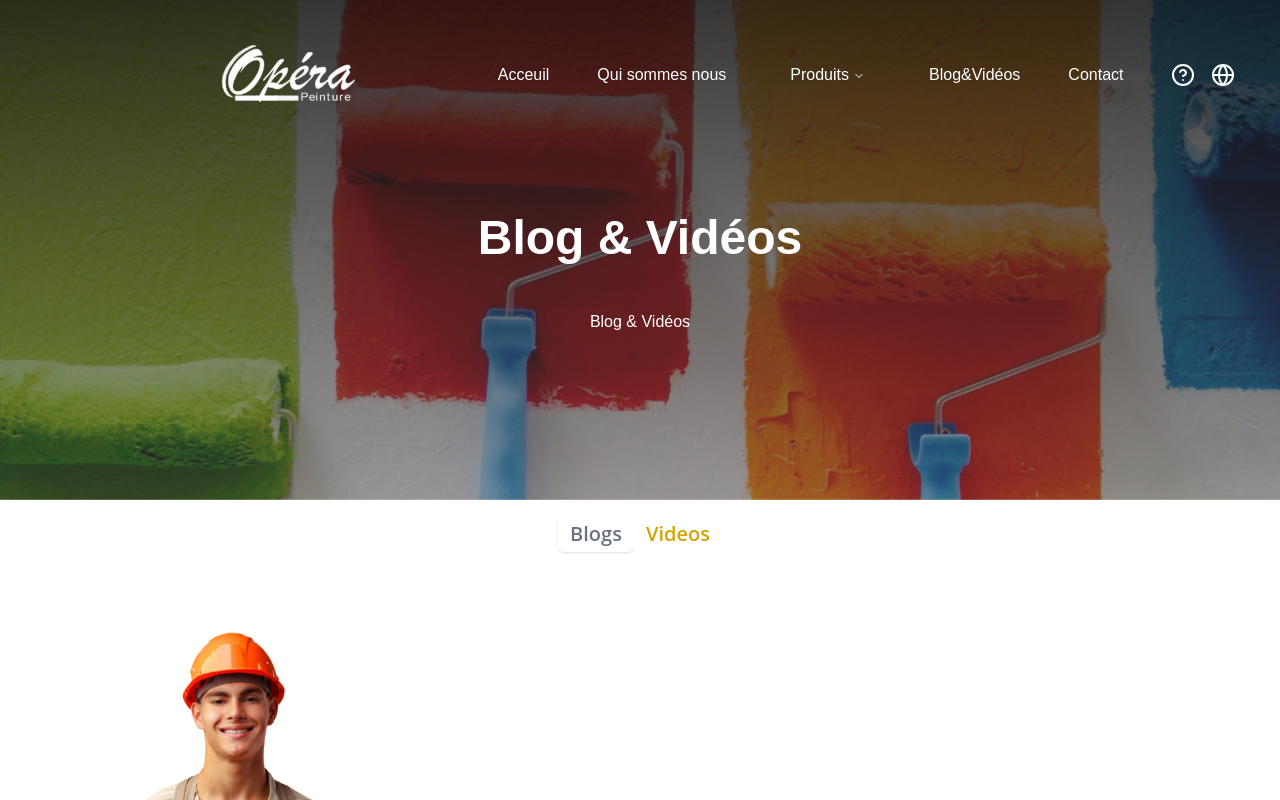
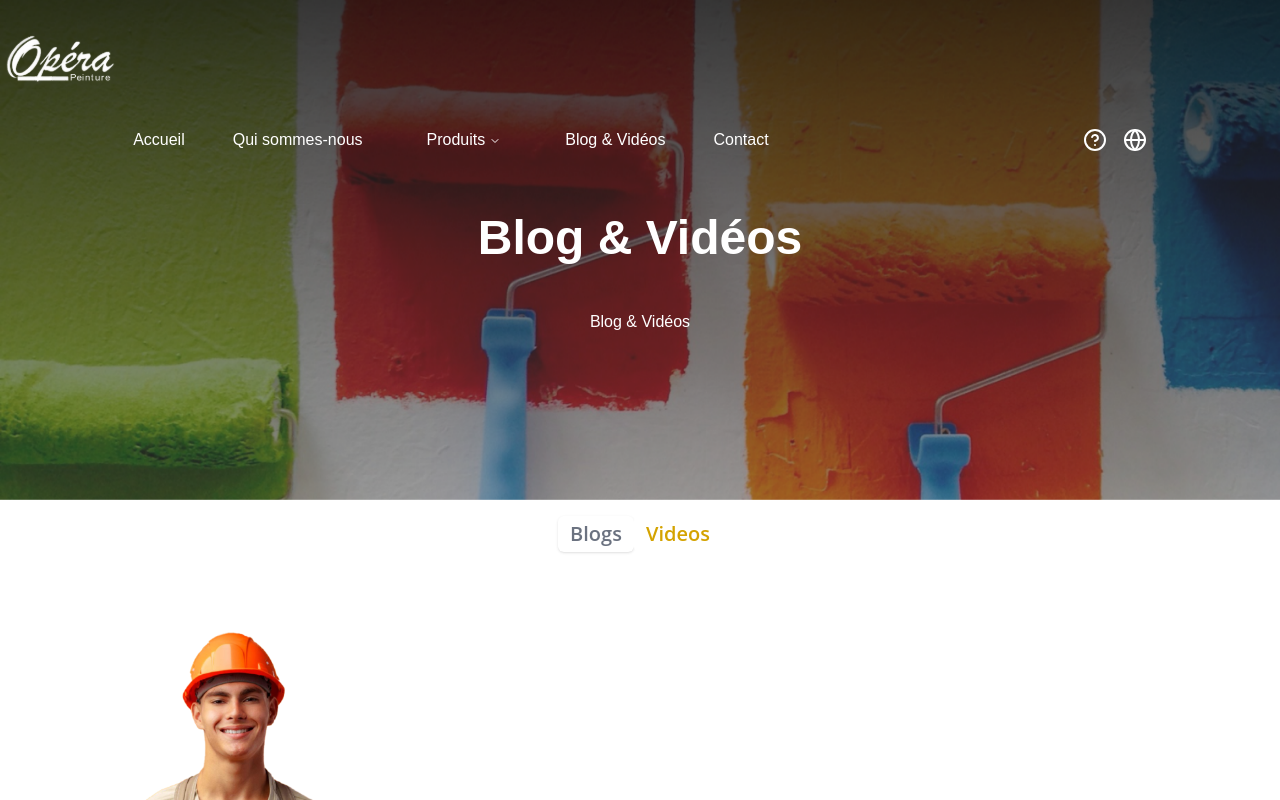
Before and after one commit to Artican-Agency/opera-website, a Next.js app: page /blogs in a window 1280 px wide. Shown: the top 800 px of the page. Built offline with nearby package versions, Linux system fonts and the light colour scheme.

Commit message:
Fixed navbar

```diff
--- a/components/Navbar.tsx
+++ b/components/Navbar.tsx
@@ -1,6 +1,6 @@
-import { CircleHelp, Globe, Menu, X } from 'lucide-react';
-import Image from 'next/image';
-import React, { useState } from 'react';
+import { CircleHelp, Globe, Menu, X } from "lucide-react";
+import Image from "next/image";
+import React, { useState } from "react";
 import {
   NavigationMenu,
   NavigationMenuContent,
@@ -8,9 +8,9 @@ import {
   NavigationMenuLink,
   NavigationMenuList,
   NavigationMenuTrigger,
-} from './ui/Navigation';
-import Link from 'next/link';
-import { Dialog, DialogClose, DialogContent, DialogTrigger } from './ui/dialog';
+} from "./ui/Navigation";
+import Link from "next/link";
+import { Dialog, DialogClose, DialogContent, DialogTrigger } from "./ui/dialog";
 
 export default function Navbar({ className }: { className?: string }) {
   const [isMenuOpen, setIsMenuOpen] = useState(false);
@@ -19,103 +19,95 @@ export default function Navbar({ className }: { className?: string }) {
 
   return (
     <nav
-      className={`absolute top-0 z-50 flex items-center justify-center w-full mb-4 text-white  ${className}`}
-    >
-      <div className='flex max-xl:flex-col justify-between items-center md:w-2/3 w-11/12 xl:space-x-6 ml-0 relative z-50'>
-        <div className='flex justify-between items-center md:w-2/3 w-11/12 space-x-6 relative z-50'>
-          <a href='/'>
+      className={`absolute top-0 z-50 flex items-center justify-center w-full mb-4 text-white ${className}`}>
+      <div className="flex flex-col justify-between items-center w-full relative z-50">
+        <div className="flex justify-between items-center w-full px-4 sm:px-6 lg:px-0">
+          <a href="/">
             <Image
-              src='/logo-opera.svg'
-              alt='Logo'
-              width={150}
-              height={150}
-              className='object-contain'
+              src="/logo-opera.svg"
+              alt="Logo"
+              width={120}
+              height={120}
+              className="object-contain"
             />
           </a>
 
           {/* Responsive Controls */}
-          <div className='flex justify-center items-center space-x-4 xl:hidden max-md:w-1/4'>
+          <div className="flex justify-center items-center space-x-4 xl:hidden">
             <Dialog>
               <DialogTrigger asChild>
-                <button className='bg-transparent'>
-                  <CircleHelp color='white' />
+                <button className="bg-transparent">
+                  <CircleHelp color="white" />
                 </button>
               </DialogTrigger>
               <DialogContent>
                 <p>Help content goes here...</p>
                 <DialogClose asChild>
-                  <button className='text-white'>Close</button>
+                  <button className="text-white">Close</button>
                 </DialogClose>
               </DialogContent>
             </Dialog>
 
-            <button className='bg-transparent'>
-              <Globe color='white' />
+            <button className="bg-transparent">
+              <Globe color="white" />
             </button>
 
             <button onClick={toggleMenu}>
-              <Menu color='white' height={30} width={30} />
+              <Menu color="white" height={30} width={30} />
             </button>
           </div>
         </div>
 
         {/* Main Navigation for larger screens */}
-
         <div
-          className={`flex flex-col items-center w-full h-fit py-12 pt-24 space-y-8 bg-black absolute top-0 ml-0 xl:hidden ${
-            isMenuOpen ? 'block' : 'hidden'
-          }`}
-        >
+          className={`flex flex-col items-center w-full py-12 pt-24 space-y-8 ml-[0px] bg-black absolute top-0 ${
+            isMenuOpen ? "block" : "hidden"
+          }`}>
           {/* Close layout button */}
-
-          <ul className='flex flex-col items-center space-y-8'>
-            <button
-              onClick={toggleMenu}
-              className='absolute top-4 right-4 xl:hidden mt-12'
-            >
-              <X color='white' height={30} width={30} />
-            </button>
-            <li className='font-sans'>
-              <a className='text-white' href='/'>
-                Acceuil
+          <button
+            onClick={toggleMenu}
+            className="absolute top-4 right-4 xl:hidden">
+            <X color="white" height={30} width={30} />
+          </button>
+          <ul className="flex flex-col items-center space-y-8">
+            <li className="font-sans">
+              <a className="text-white" href="/">
+                Accueil
               </a>
             </li>
-            <li className='font-sans'>
-              <a href='/#Qui' className='whitespace-nowrap'>
-                Qui sommes nous
+            <li className="font-sans">
+              <a href="/#Qui" className="whitespace-nowrap text-white">
+                Qui sommes-nous
               </a>
             </li>
             <NavigationMenu>
               <NavigationMenuList>
                 <NavigationMenuItem>
-                  <NavigationMenuTrigger className='bg-transparent hover:bg-transparent text-md font-light'>
+                  <NavigationMenuTrigger className="bg-transparent hover:bg-transparent text-md font-light text-white">
                     Produits
                   </NavigationMenuTrigger>
-                  <NavigationMenuContent className='bg-transparent'>
-                    <div className='backdrop-blur-sm bg-transparent p-4 w-[200px] rounded-md'>
-                      <div className='grid gap-2'>
+                  <NavigationMenuContent className="bg-transparent">
+                    <div className="backdrop-blur-sm bg-transparent p-4 w-[200px] rounded-md">
+                      <div className="grid gap-2">
                         <NavigationMenuLink asChild>
                           <Link
-                            className='block select-none space-y-1 rounded-md p-3 leading-none no-underline outline-none transition-colors hover:bg-white/10 hover:text-white text-gray-100'
-                            href='/produit/enduits'
-                          >
+                            className="block space-y-1 rounded-md p-3 leading-none transition-colors hover:bg-white/10 hover:text-white text-gray-100"
+                            href="/produit/enduits">
                             Enduits
                           </Link>
                         </NavigationMenuLink>
                         <NavigationMenuLink asChild>
                           <Link
-                            className='block select-none space-y-1 rounded-md p-3 leading-none no-underline outline-none transition-colors hover:bg-white/10 hover:text-white text-gray-100'
-                            href='/produit/decors'
-                          >
+                            className="block space-y-1 rounded-md p-3 leading-none transition-colors hover:bg-white/10 hover:text-white text-gray-100"
+                            href="/produit/decors">
                             Décors
                           </Link>
                         </NavigationMenuLink>
                         <NavigationMenuLink asChild>
                           <Link
-                            className='block select-none space-y-1 rounded-md p-3 leading-none no-underline outline-none transition-colors hover:bg-white/10 hover:text-white text-gray-100'
-                            href='/produit/batiments'
-                          >
-                            Batiments
+                            className="block space-y-1 rounded-md p-3 leading-none transition-colors hover:bg-white/10 hover:text-white text-gray-100"
+                            href="/produit/batiments">
+                            Bâtiments
                           </Link>
                         </NavigationMenuLink>
                       </div>
@@ -124,65 +116,66 @@ export default function Navbar({ className }: { className?: string }) {
                 </NavigationMenuItem>
               </NavigationMenuList>
             </NavigationMenu>
-            <li className='font-sans'>
-              <a href='/blogs'>Blog&Vidéos</a>
+            <li className="font-sans">
+              <a href="/blogs" className="text-white">
+                Blog & Vidéos
+              </a>
             </li>
-            <li className='font-sans'>
-              <a href='/Contact'>Contact</a>
+            <li className="font-sans">
+              <a href="/Contact" className="text-white">
+                Contact
+              </a>
             </li>
           </ul>
-          <div className='flex justify-center space-x-2 items-center'>
-            <button className='bg-transparent'>
-              <CircleHelp color='white' />
+          <div className="flex justify-center space-x-2 items-center">
+            <button className="bg-transparent">
+              <CircleHelp color="white" />
             </button>
 
-            <button className='bg-transparent'>
-              <Globe color='white' />
+            <button className="bg-transparent">
+              <Globe color="white" />
             </button>
           </div>
         </div>
 
-        <div className='xl:flex justify-around items-center w-2/3 space-x-12 hidden'>
-          <ul className='flex justify-evenly items-center space-x-12'>
-            <li className='font-sans'>
-              <a href='/'>Acceuil</a>
+        <div className="hidden xl:flex justify-around items-center w-full space-x-12">
+          <ul className="flex justify-evenly items-center space-x-12">
+            <li className="font-sans">
+              <a href="/">Accueil</a>
             </li>
-            <li className='font-sans'>
-              <a href='/#Qui' className='whitespace-nowrap'>
-                Qui sommes nous
+            <li className="font-sans">
+              <a href="/#Qui" className="whitespace-nowrap">
+                Qui sommes-nous
               </a>
             </li>
             <NavigationMenu>
               <NavigationMenuList>
                 <NavigationMenuItem>
-                  <NavigationMenuTrigger className='bg-transparent  hover:bg-transparent text-md font-light'>
+                  <NavigationMenuTrigger className="bg-transparent hover:bg-transparent text-md font-light">
                     Produits
                   </NavigationMenuTrigger>
-                  <NavigationMenuContent className='bg-transparent'>
-                    <div className='backdrop-blur-sm bg-transparent p-4 w-[200px] rounded-md'>
-                      <div className='grid gap-2'>
+                  <NavigationMenuContent className="bg-transparent">
+                    <div className="backdrop-blur-sm bg-transparent p-4 w-[200px] rounded-md">
+                      <div className="grid gap-2">
                         <NavigationMenuLink asChild>
                           <Link
-                            className='block select-none space-y-1 rounded-md p-3 leading-none no-underline outline-none transition-colors hover:bg-white/10 hover:text-white text-gray-100'
-                            href='/produit/enduits'
-                          >
+                            className="block space-y-1 rounded-md p-3 leading-none transition-colors hover:bg-white/10 hover:text-white text-gray-100"
+                            href="/produit/enduits">
                             Enduits
                           </Link>
                         </NavigationMenuLink>
                         <NavigationMenuLink asChild>
                           <Link
-                            className='block select-none space-y-1 rounded-md p-3 leading-none no-underline outline-none transition-colors hover:bg-white/10 hover:text-white text-gray-100'
-                            href='/produit/decors'
-                          >
+                            className="block space-y-1 rounded-md p-3 leading-none transition-colors hover:bg-white/10 hover:text-white text-gray-100"
+                            href="/produit/decors">
                             Décors
                           </Link>
                         </NavigationMenuLink>
                         <NavigationMenuLink asChild>
                           <Link
-                            className='block select-none space-y-1 rounded-md p-3 leading-none no-underline outline-none transition-colors hover:bg-white/10 hover:text-white text-gray-100'
-                            href='/produit/batiments'
-                          >
-                            Batiments
+                            className="block space-y-1 rounded-md p-3 leading-none transition-colors hover:bg-white/10 hover:text-white text-gray-100"
+                            href="/produit/batiments">
+                            Bâtiments
                           </Link>
                         </NavigationMenuLink>
                       </div>
@@ -191,20 +184,20 @@ export default function Navbar({ className }: { className?: string }) {
                 </NavigationMenuItem>
               </NavigationMenuList>
             </NavigationMenu>
-            <li className='font-sans'>
-              <a href='/blogs'>Blog&Vidéos</a>
+            <li className="font-sans">
+              <a href="/blogs">Blog & Vidéos</a>
             </li>
-            <li className='font-sans'>
-              <a href='#Contact'>Contact</a>
+            <li className="font-sans">
+              <a href="/Contact">Contact</a>
             </li>
           </ul>
-          <div className='flex justify-center items-center space-x-4'>
-            <button className='bg-transparent'>
-              <CircleHelp color='white' />
+          <div className="flex justify-center items-center space-x-4">
+            <button className="bg-transparent">
+              <CircleHelp color="white" />
             </button>
 
-            <button className='bg-transparent'>
-              <Globe color='white' />
+            <button className="bg-transparent">
+              <Globe color="white" />
             </button>
           </div>
         </div>
```
